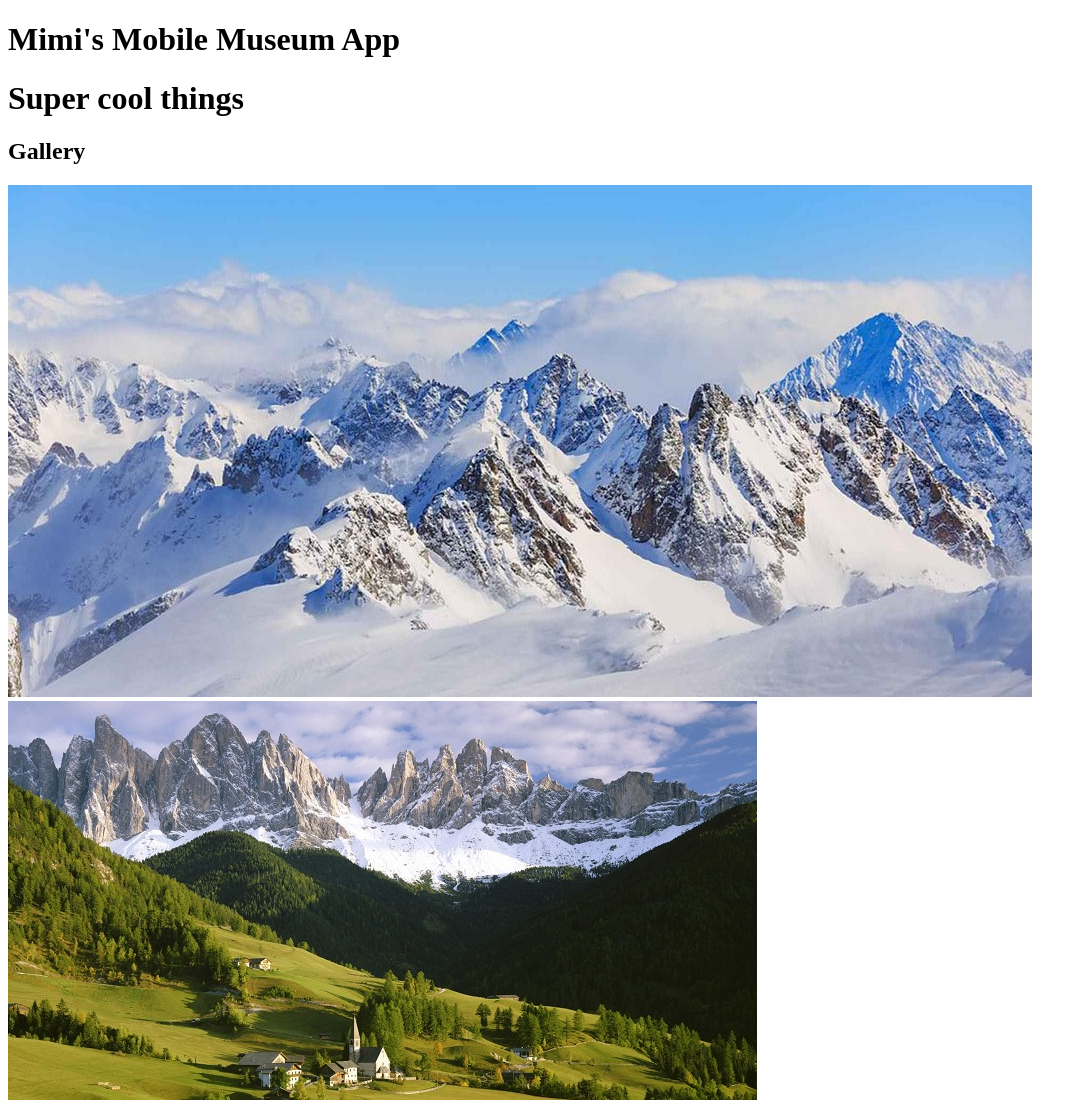
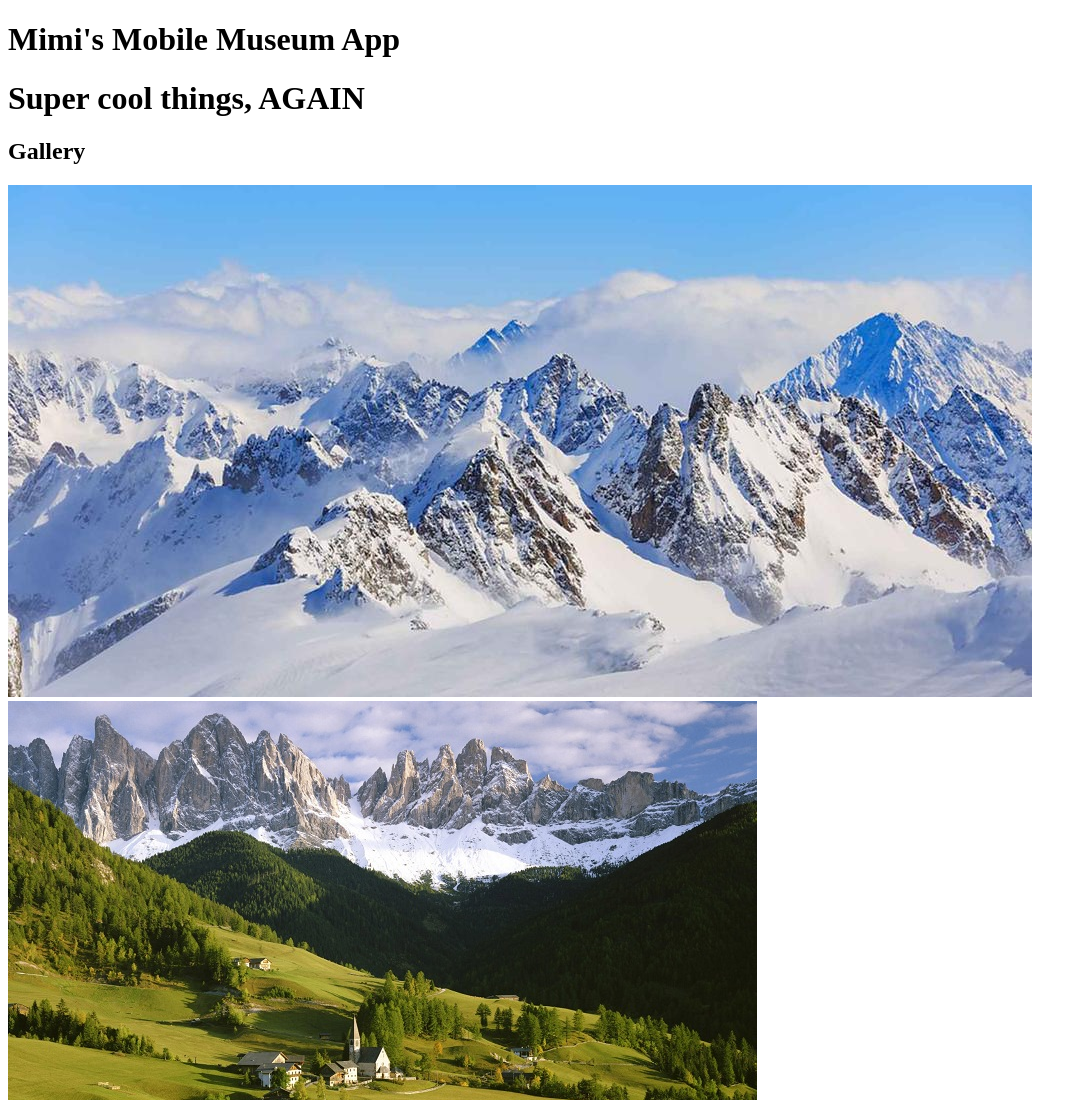
Before and after one commit to kalush81/museum-app, a plain HTML site: page index.html in a window 1280 px wide. Shown: the top 1100 px of the page, without its empty margins (0-1087 px from the left). Drawn offline with Linux system fonts and the light colour scheme.

Commit message:
more coolness

```diff
--- a/index.html
+++ b/index.html
@@ -11,7 +11,7 @@
 <body>
     <main>
         <h1>Mimi's Mobile Museum App</h1>
-        <h1>Super cool things</h1>
+        <h1>Super cool things, AGAIN</h1>
         <section id="gallery">
             <h2>Gallery</h2>
             <a href="./pages/detail-page.html">
```
